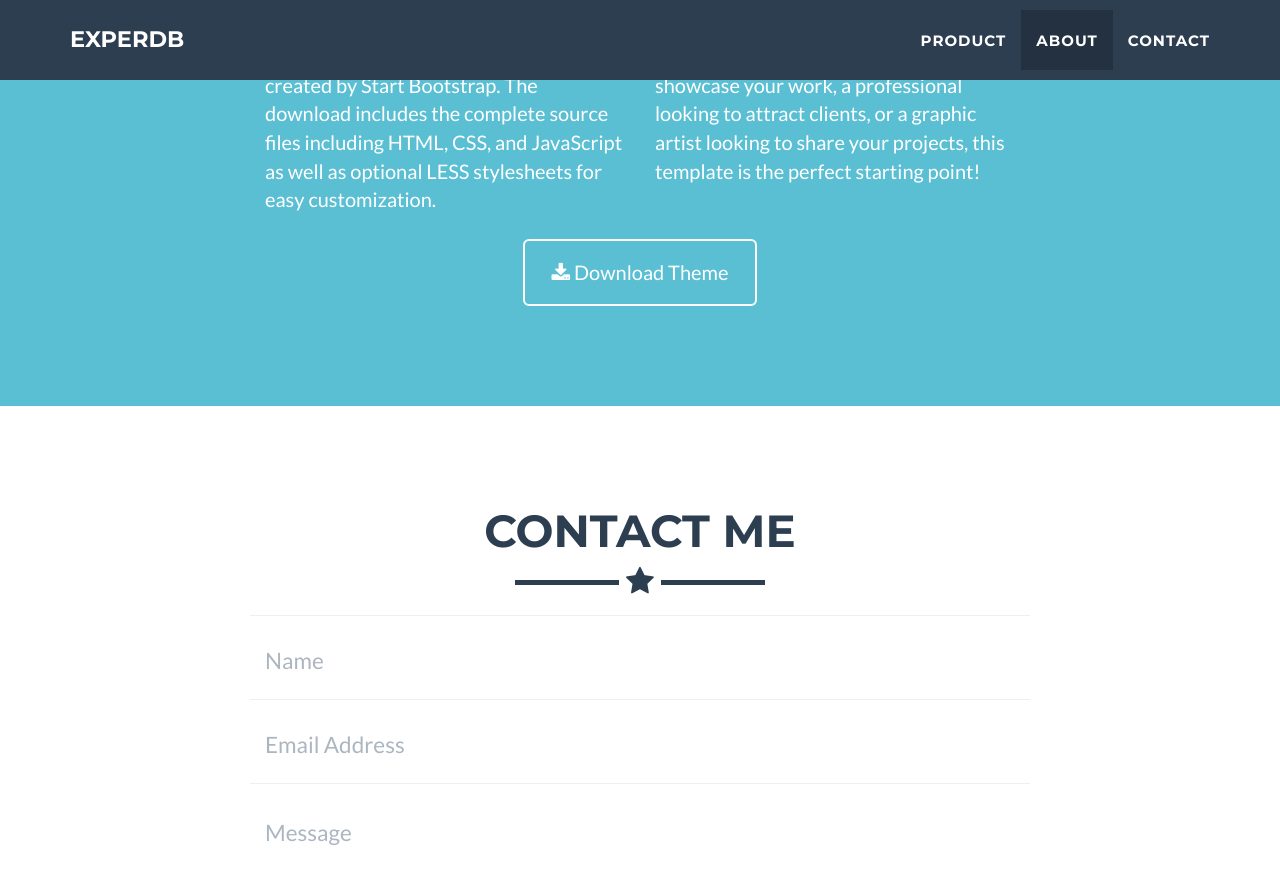
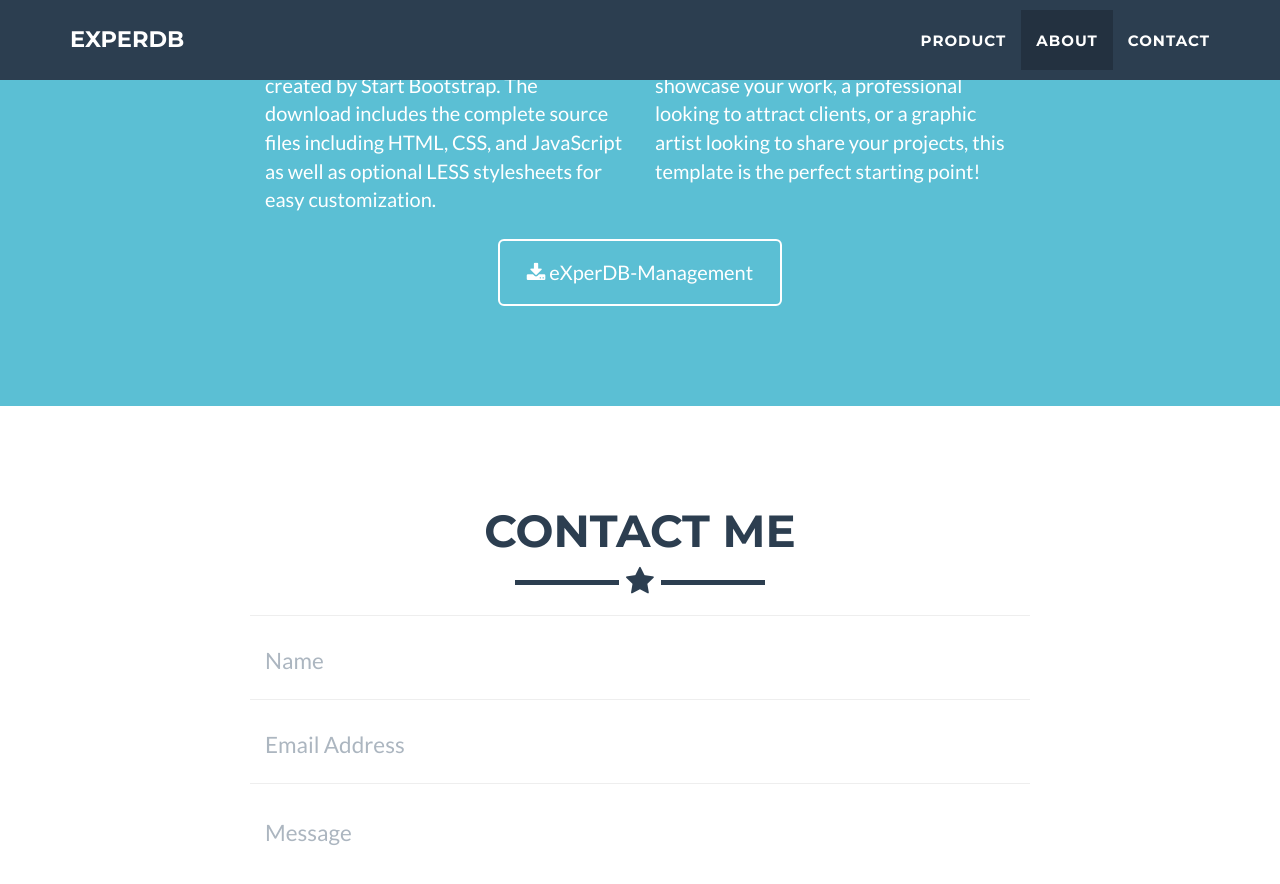
Before and after one commit to experdb/experdb_bak.github.io, a Jekyll site: the page built from index.html, in a window 1280 px wide and 900 px high, scrolled down 1316 px. Shown: the top 884 px of the window. Built offline with Jekyll 4.4.1, drawn with Linux system fonts in a browser that asks for light colours.

Commit message:
Update about.html

```diff
--- a/_includes/about.html
+++ b/_includes/about.html
@@ -15,8 +15,8 @@
                     <p>Whether you're a student looking to showcase your work, a professional looking to attract clients, or a graphic artist looking to share your projects, this template is the perfect starting point! </p>
                 </div>
                 <div class="col-lg-8 col-lg-offset-2 text-center">
-                    <a href="https://github.com/jeromelachaud/freelancer-theme" class="btn btn-lg btn-outline">
-                        <i class="fa fa-download"></i> Download Theme
+                    <a href="https://github.com/experdb/eXperDB-Management" class="btn btn-lg btn-outline">
+                        <i class="fa fa-download"></i> eXperDB-Management
                     </a>
                 </div>
             </div>
```
